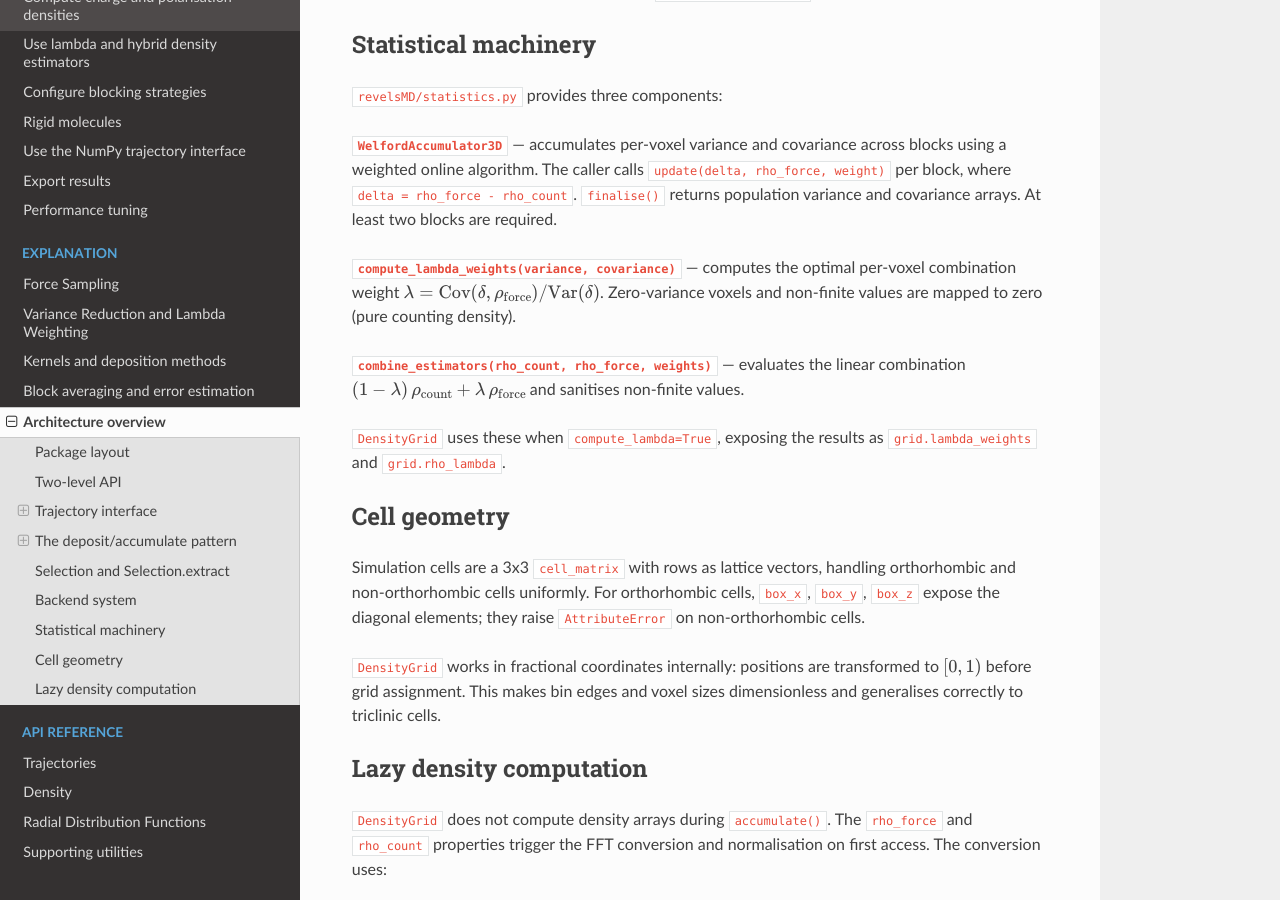
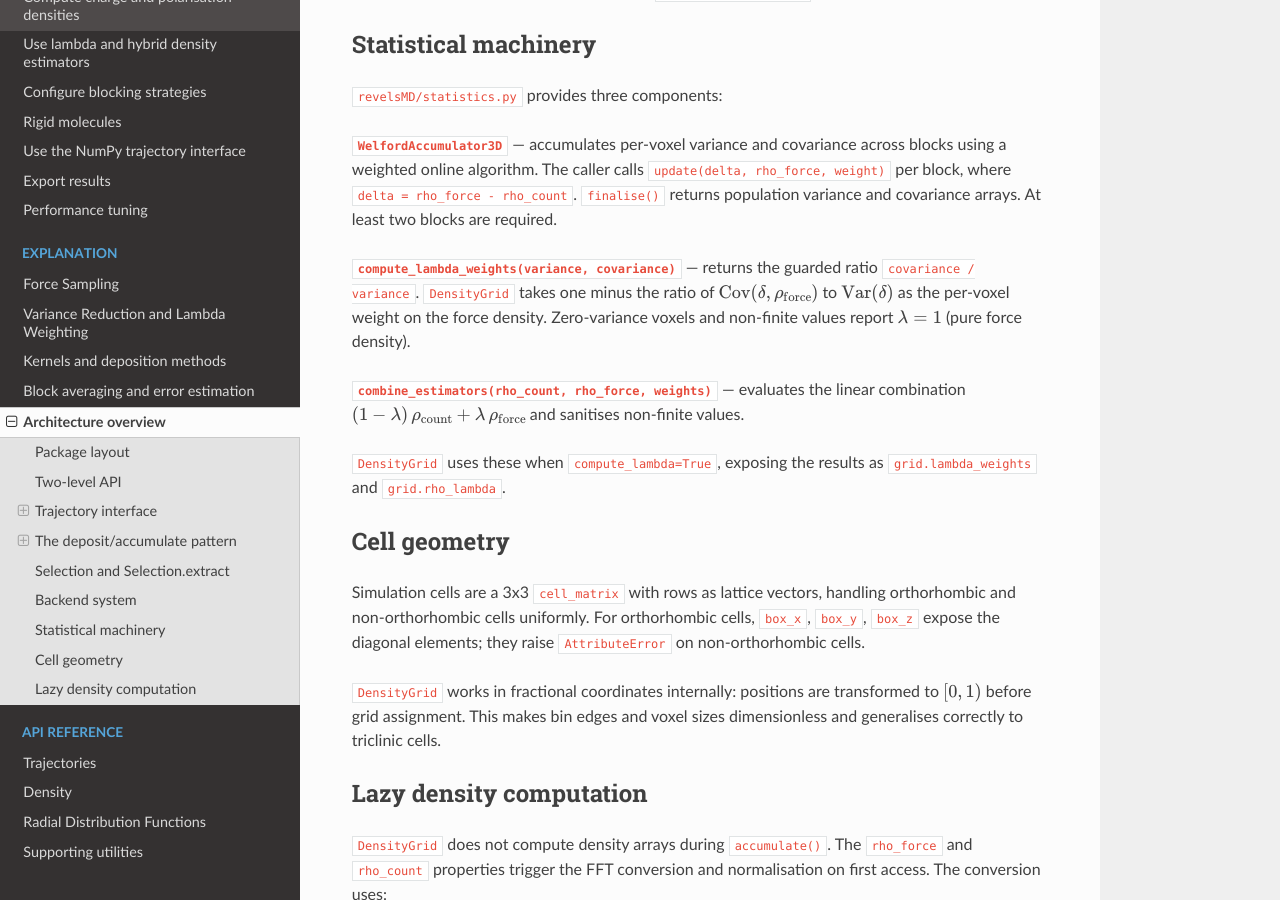
Before and after one commit to user200000/revelsmd, a Sphinx documentation site: the page built from docs/source/explanation/architecture.md, in a window 1280 px wide and 900 px high, scrolled down 3206 px. Built offline with Sphinx 7.4.7 and the Read the Docs theme 3.1.0, drawn with Linux system fonts in a browser that asks for light colours.

Commit message:
Fix remaining lambda and example inconsistencies in the docs pages

```diff
--- a/docs/source/explanation/architecture.md
+++ b/docs/source/explanation/architecture.md
@@ -156,9 +156,11 @@ blocks using a weighted online algorithm. The caller calls
 `finalise()` returns population variance and covariance arrays. At least two blocks
 are required.
 
-**`compute_lambda_weights(variance, covariance)`** — computes the optimal per-voxel
-combination weight $\lambda = \text{Cov}(\delta, \rho_\text{force}) / \text{Var}(\delta)$.
-Zero-variance voxels and non-finite values are mapped to zero (pure counting density).
+**`compute_lambda_weights(variance, covariance)`** — returns the guarded ratio
+`covariance / variance`. `DensityGrid` takes one minus the ratio of
+$\text{Cov}(\delta, \rho_\text{force})$ to $\text{Var}(\delta)$ as the per-voxel
+weight on the force density. Zero-variance voxels and non-finite values report
+$\lambda = 1$ (pure force density).
 
 **`combine_estimators(rho_count, rho_force, weights)`** — evaluates the linear
 combination $(1-\lambda)\,\rho_\text{count} + \lambda\,\rho_\text{force}$ and
```
Also changed, not shown: docs/source/how-to/density-types.md (+2 -1 lines), docs/source/tutorials/first-rdf.md (+3 -2 lines), docs/source/tutorials/trajectory-formats.md (+1 -1 lines).
